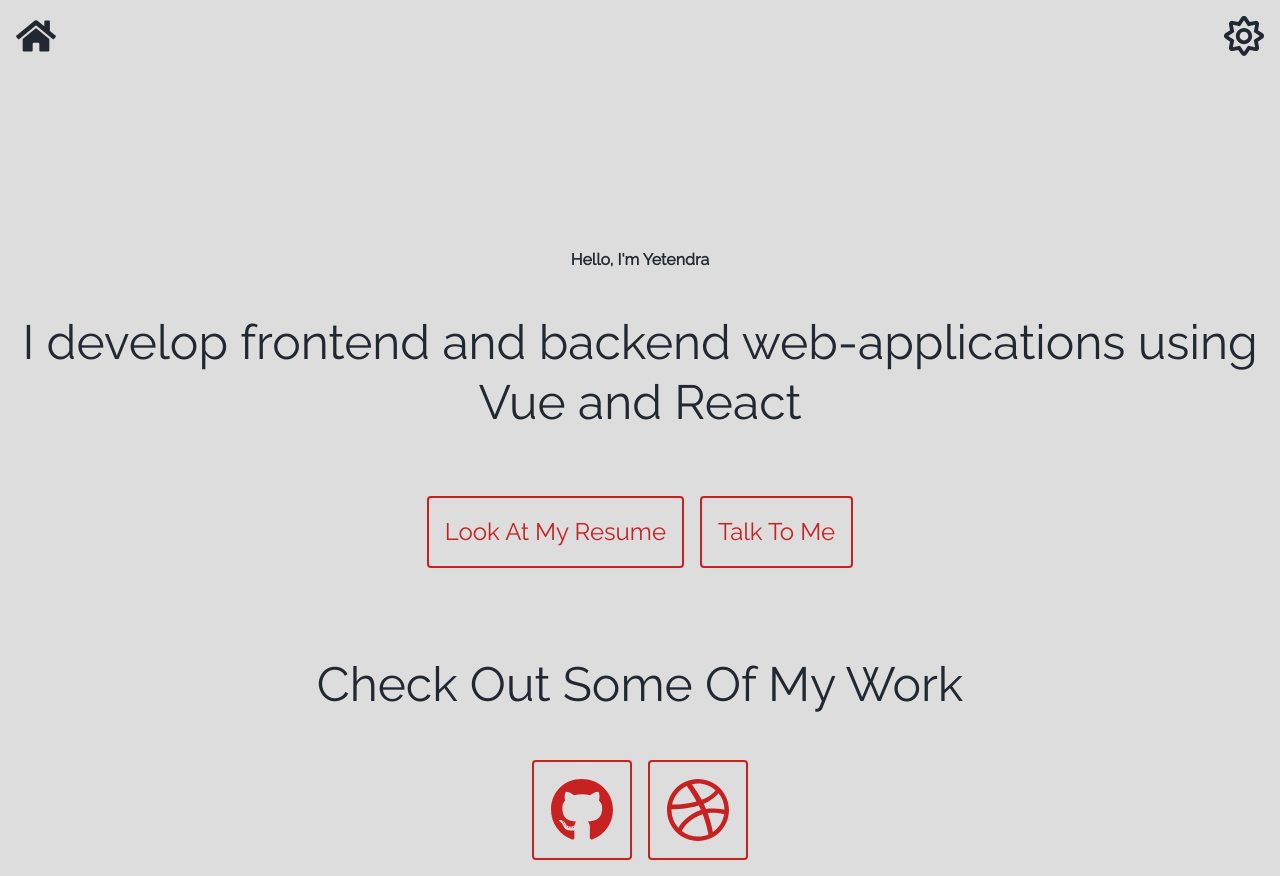
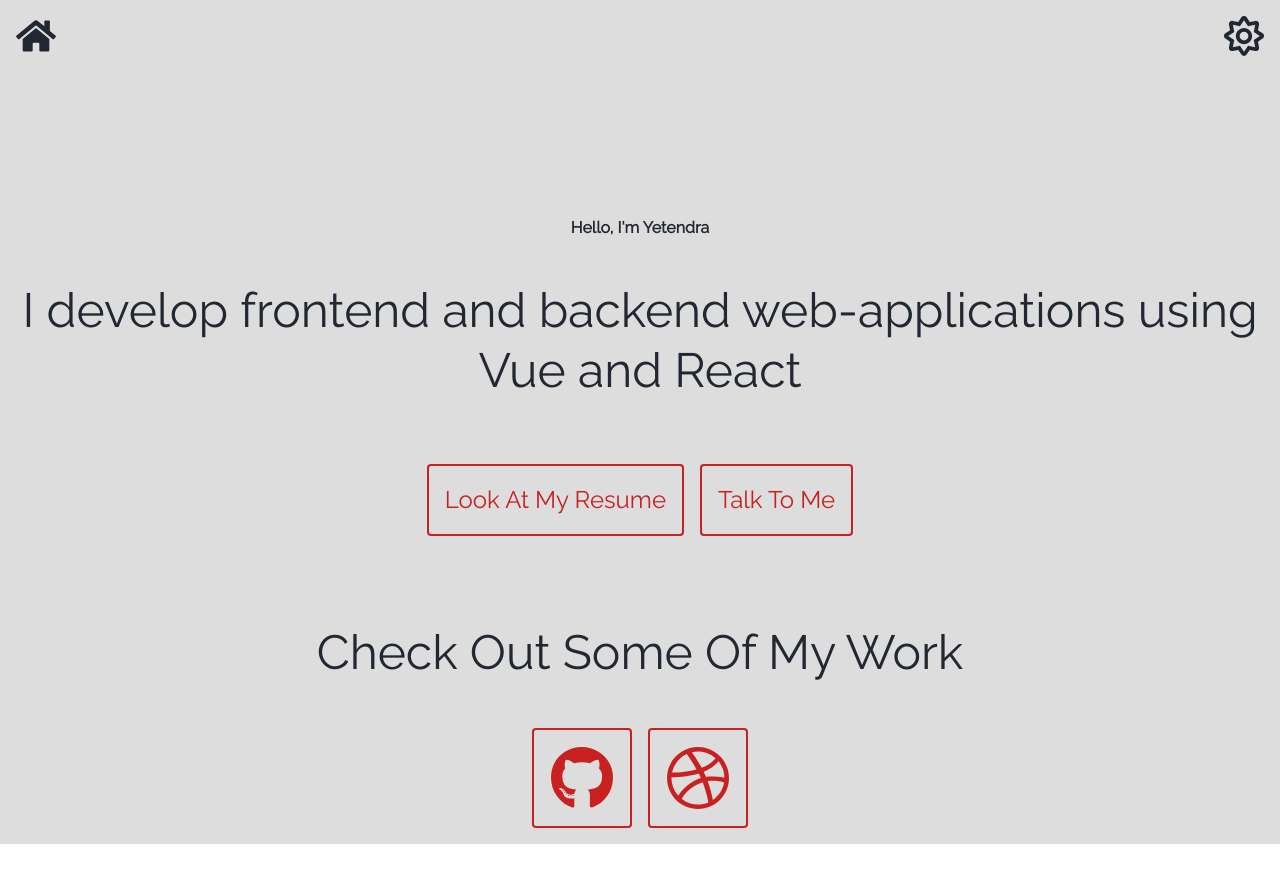
Before and after one commit to yetendra-bhandari/yetendra-bhandari.github.io, a Nuxt app: page / in a window 1280 px wide. After the commit the page ends 844 px from the top, so only its background shows below. Built offline with nearby package versions, Linux system fonts and the light colour scheme.

Commit message:
minor update

```diff
--- a/nuxt.config.js
+++ b/nuxt.config.js
@@ -17,8 +17,7 @@
       { rel: "icon", type: "image/x-icon", href: "/favicon.ico" },
       {
         rel: "stylesheet",
-        href:
-          "https://fonts.googleapis.com/css2?family=Raleway&display=swap"
+        href: "https://fonts.googleapis.com/css2?family=Raleway&display=swap"
       }
     ]
   },
@@ -39,5 +38,11 @@
   modules: [],
 
   // Build Configuration: https://go.nuxtjs.dev/config-build
-  build: {}
+  build: {},
+
+  // Configure the generation of your universal web application to a static web application.
+  generate: {
+    crawler: false,
+    fallback: true
+  }
 };
--- a/pages/index.vue
+++ b/pages/index.vue
@@ -1,6 +1,6 @@
 <template>
   <main>
-    <section class="mt-40 flex flex-col justify-center">
+    <section class="mt-32 flex flex-col justify-center">
       <h1 class="text-8xl font-bold text-center">Hello, I'm Yetendra</h1>
       <h2 class="mt-10 text-5xl text-center leading-tight">
         I develop frontend and backend web-applications using
```
